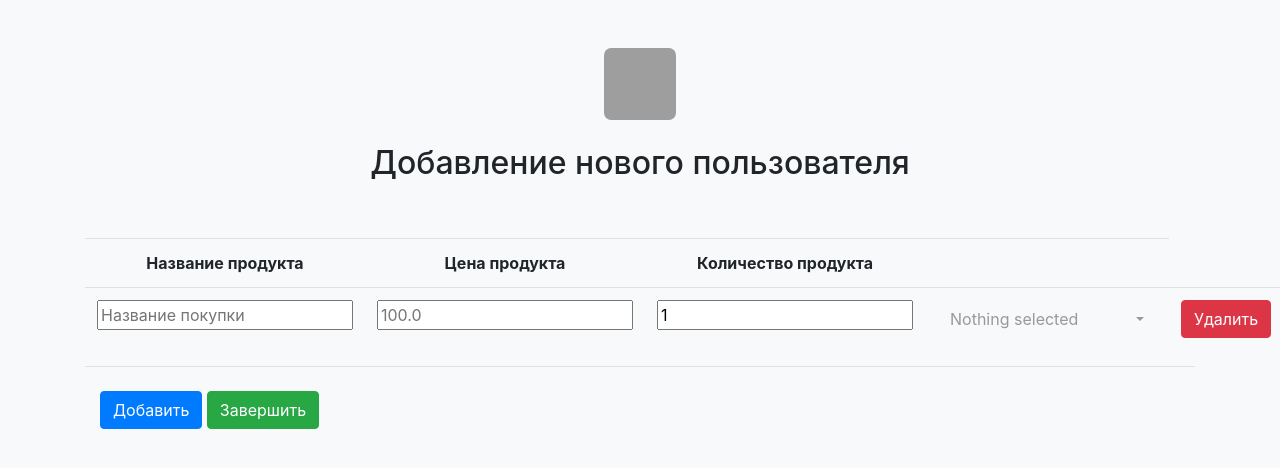
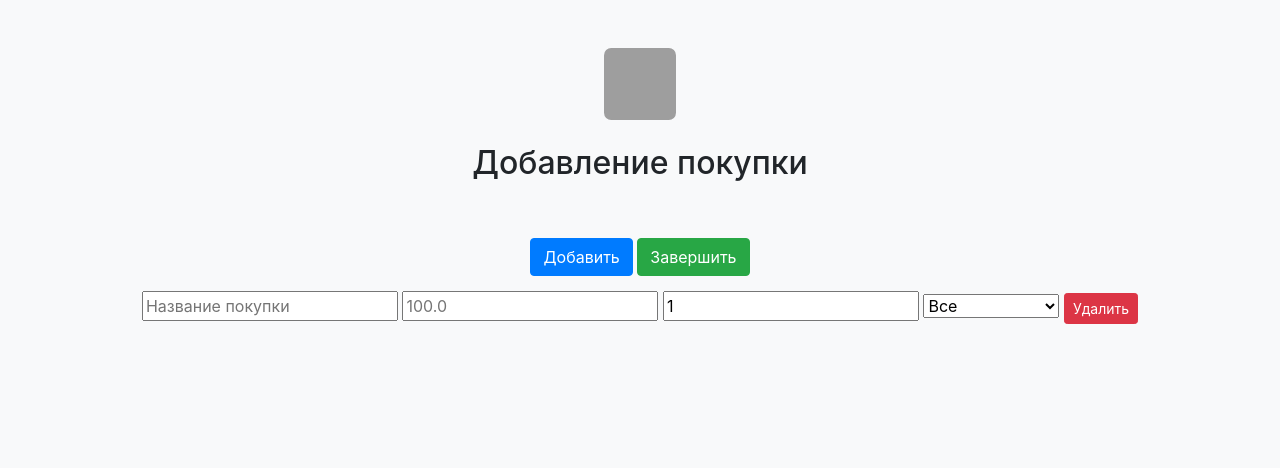
Before and after one commit to stamplevskiyd/ShoppingListCRM, a Django app: page /purchase/add in a window 1280 px wide. Shown: the part 56-524 px from the top of the page. Run offline with Django 4.2, Linux system fonts and the light colour scheme; tables that the repository leaves empty hold one stand-in row (values such as "Sample post"); some libraries are stand-ins or nearby versions; grey boxes are pictures that could not be loaded.

Commit message:
Версия с рабочим селектором пользователей

```diff
--- a/shopping/templates/shopping/add_purchase.html
+++ b/shopping/templates/shopping/add_purchase.html
@@ -44,121 +44,218 @@
 {% get_purchase_price_input as  purchase_price_input %}
 {% get_purchase_count_input as purchase_count_input %}
 {% get_remove_button as remove_button %}
-{#{% get_person_selector as person_selector %}#}
 
-<div class="container">
+
+{#<div class="container">#}
+{#    <div class="py-5 text-center">#}
+{#        <img class="d-block mx-auto mb-4" src="https://getbootstrap.com/docs/4.0/assets/brand/bootstrap-solid.svg" alt="" width="72" height="72">#}
+{#        <h2>Добавление нового пользователя</h2>#}
+{#    </div>#}
+{##}
+{#    <div class="row">#}
+{#        <div class="col order-md-1 text-center">#}
+{#            <form name="FormData" method="post" action="">#}
+{#                <table class="table" id="product_table">#}
+{#                    <tbody>#}
+{#                    <tr>#}
+{#                        <th>Название продукта</th>#}
+{#                        <th>Цена продукта</th>#}
+{#                        <th>Количество продукта</th>#}
+{#                        <th style="width:40%;"></th>#}
+{#                    </tr>#}
+{#                    <tr>#}
+{#                        <!-- Название покупки -->#}
+{#                        <td>#}
+{#                            {% autoescape off %}#}
+{#                                {{ purchase_name_input }}#}
+{#                            {% endautoescape %}#}
+{#                        </td>#}
+{##}
+{#                        <!-- Стоимость покупки -->#}
+{#                        <td>#}
+{#                            {% autoescape off %}#}
+{#                                {{ purchase_price_input }}#}
+{#                            {% endautoescape %}#}
+{#                        </td>#}
+{##}
+{#                        <!-- Количество -->#}
+{#                        <td>#}
+{#                            {% autoescape off %}#}
+{#                                {{ purchase_count_input }}#}
+{#                            {% endautoescape %}#}
+{#                        </td>#}
+{##}
+{#                        <!-- Кому продукт -->#}
+{#                        <td>#}
+{#                            <select name="person_list[]" id="person_list[]" class="form-select form-select-sm" aria-label=".form-select-sm example">#}
+{#                                <option value="all">Все</option>#}
+{#                                {% for person in persons %}#}
+{#                                    <option value="{{ person.id }}">{{ person.name }}</option>#}
+{#                                {% endfor %}#}
+{#                            </select>#}
+{#                        </td>#}
+{##}
+{#                        <!-- Кнопка удаления -->#}
+{#                        <td>#}
+{#                            {% autoescape off %}#}
+{#                                {{ remove_button }}#}
+{#                            {% endautoescape %}#}
+{#                        </td>#}
+{#                    </tr>#}
+{#                    </tbody>#}
+{#                </table>#}
+{#                <hr class="mb-4">#}
+{#                <div class="col order-md-1 text-left">#}
+{#                    <button class="add_product btn btn-primary">Добавить</button>#}
+{#                    <input type="submit" class="btn btn-success" value="Завершить">#}
+{#                </div>#}
+{#            </form>#}
+{#        </div>#}
+{#    </div>#}
+{#</div>#}
+{#</body>#}
+{#</html>#}
+{##}
+{##}
+{#<script src="https://ajax.googleapis.com/ajax/libs/jquery/3.3.1/jquery.min.js">#}
+{#</script>#}
+{##}
+{#<script>#}
+{#    // //Add Employee#}
+{#    $(document).ready(function () {#}
+{#        var max_rows = 100; //Maximum allowed group of input fields#}
+{#        var wrapper = $("#product_table"); //Group of input fields wrapper#}
+{#        var add_button = $(".add_product"); //Add button class or ID#}
+{#        var x = 0; //Initial group of input fields count#}
+{##}
+{#        $(add_button).click(function (e) { //On click add product button#}
+{#            e.preventDefault();#}
+{#            if (x < max_rows) { //max group of input fields allowed#}
+{#                x++; //group of input fields increment#}
+{#                $('#product_table tr:last td:last-child').html("");#}
+{#                var line = ''#}
+{##}
+{#                {% autoescape off %}#}
+{#                    line += '<tr><td>';#}
+{#                    line += '{{ purchase_name_input }}</td><td>';#}
+{#                    line += '{{ purchase_price_input }}</td><td>';#}
+{#                    line += '{{ purchase_count_input }}</td><td>';#}
+{#                    var name = "person_list_" + x + "[]";#}
+{#                    line += '<select name="' + name + '" id="' + name + '" class="form-select form-select-sm" aria-label=".form-select-sm example">'#}
+{#                    line += '<option value="all">Все</option>'#}
+{#                    {% for person in persons %}#}
+{#                        line += '<option value="{{ person.id }}">{{ person.name }}</option>'#}
+{#                    {% endfor %}#}
+{#                    line += '</select></td></td></tr>'#}
+{#                    line += '{{ remove_button }}</td></td></tr>'#}
+{#line = +'<tr><td>' +#}
+{#    '{{ purchase_name_input }}</td><td>' +#}
+{#    '{{ purchase_price_input }}</td><td>' +#}
+{#    '{{ purchase_count_input }}</td><td>'#}
+{#                {% endautoescape %}#}
+{##}
+{#line += '<select class="selectpicker" name="person_list[]" id="person_list[]" multiple data-live-search="true">'#}
+{#line += '<option value="all">Все</option>'#}
+{##}
+{#                    {% for person in persons %}#}
+{#                        line += '<option value="{{ person.id }}">{{ person.name }}</option>'#}
+{#                    {% endfor %}#}
+{##}
+{#line += '</select></td></td>'#}
+{##}
+{#                {% autoescape off %}#}
+{#line += '{{ remove_button }}</td></tr>'#}
+{#                    $(wrapper).append(line);#}
+{#                {% endautoescape %}#}
+{##}
+{#$(wrapper).append(line);#}
+{#            }#}
+{#        });#}
+{##}
+{#        $(wrapper).on("click", ".remove_product", function (e) { // On click to remove button#}
+{#            e.preventDefault();#}
+{#            $(this).parent().parent().remove();#}
+{#            x--;#}
+{#            var rowCount = $("#product_table tr").length;#}
+{#            if (rowCount > 1) {#}
+{#                $('#product_table tr:last td:last-child').html('<button class="remove_product btn btn-danger">Удалить</button></td>');#}
+{#            }#}
+{#        });#}
+{##}
+{#    });#}
+{#</script>#}
+
+{#<div class="container">#}
 <div class="py-5 text-center">
     <img class="d-block mx-auto mb-4" src="https://getbootstrap.com/docs/4.0/assets/brand/bootstrap-solid.svg" alt="" width="72" height="72">
-        <h2>Добавление нового пользователя</h2>
+    <h2>Добавление покупки</h2>
 </div>
 
-    <div class="row">
+<script src="https://cdnjs.cloudflare.com/ajax/libs/jquery/3.3.1/jquery.min.js"></script>
+<div>
     <div class="col order-md-1 text-center">
-            <form name="FormData" method="post" action="">
-                <table class="table" id="product_table">
-                    <tbody>
-                    <tr>
-                        <th>Название продукта</th>
-                        <th>Цена продукта</th>
-                        <th>Количество продукта</th>
-                        <th style="width:40%;"></th>
-                    </tr>
-                    <tr>
-                        <!-- Название покупки -->
-                        <td>
+        <form action="{% url 'add_purchase_url' %}" method="post">
+        <button class="add_product_field btn btn-primary" style="margin-bottom: 15px">Добавить</button>
+        <input type="submit" class="btn btn-success" style="margin-bottom: 15px" value="Завершить">
+            <br>
+            <div class="product_list_container">
                 {% autoescape off %}
                     {{ purchase_name_input }}
-                            {% endautoescape %}
-                        </td>
-
-                        <!-- Стоимость покупки -->
-                        <td>
-                            {% autoescape off %}
                     {{ purchase_price_input }}
-                            {% endautoescape %}
-                        </td>
-
-                        <!-- Количество -->
-                        <td>
-                            {% autoescape off %}
                     {{ purchase_count_input }}
-                            {% endautoescape %}
-                        </td>
-
-                        <!-- Кому продукт -->
-                        <td>
-                            <select class="selectpicker" name="person_list[]" id="person_list[]" multiple data-live-search="true">
+                    <select name="person_list[]" id="person_list[]" class="form-select form-select-sm" aria-label=".form-select-sm example">
                         <option value="all">Все</option>
                         {% for person in persons %}
                             <option value="{{ person.id }}">{{ person.name }}</option>
                         {% endfor %}
                     </select>
-                        </td>
-
-                        <!-- Кнопка удаления -->
-                        <td>
-                            {% autoescape off %}
                     {{ remove_button }}
                 {% endautoescape %}
-                        </td>
-                    </tr>
-                    </tbody>
-                </table>
-                <hr class="mb-4">
-                <div class="col order-md-1 text-left">
-                    <button class="add_product btn btn-primary">Добавить</button>
-                    <input type="submit" class="btn btn-success" value="Завершить">
             </div>
         </form>
     </div>
 </div>
-</div>
-</body>
-</html>
+{#</div>#}
 
 
-<script src="https://ajax.googleapis.com/ajax/libs/jquery/3.3.1/jquery.min.js">
-</script>
+<!-- Скрипт для добавления полей -->
+<script>
+    $(document).ready(function () {
+        var max_fields = 100;
+        var wrapper = $(".product_list_container");
+        var add_button = $(".add_product_field");
 
-<script>
-    // //Add Employee
-    $(document).ready(function () {
-        var max_rows = 100; //Maximum allowed group of input fields
-        var wrapper = $("#product_table"); //Group of input fields wrapper
-        var add_button = $(".add_product"); //Add button class or ID
-        var x = 0; //Initial group of input fields count
-
-        $(add_button).click(function (e) { //On click add product button
+        var x = 1;
+        $(add_button).click(function (e) {
             e.preventDefault();
-            if (x < max_rows) { //max group of input fields allowed
-                x++; //group of input fields increment
-                $('#product_table tr:last td:last-child').html("");
+            if (x < max_fields) {
+                x++;
+                var line = ''
+                line += '<div class="col order-md-1 text-center">'
                 {% autoescape off %}
-                    $(wrapper).append('<tr><td>' +
-                        '{{ purchase_name_input }}</td><td>' +
-                        '{{ purchase_price_input }}</td><td>' +
-                        '{{ purchase_count_input }}</td><td>' +
-                        '<select class="selectpicker" name="person_list[]" id="person_list[]" multiple data-live-search="true">' +
-                        '<option value="all">Все</option>' +
-                        {#'{% endautoescape %}{% for person in persons %}' +#}
-                        {#    '<option value="{{ person.id }}">{{ person.name }}</option>' +#}
-                        {#    '{% endfor %}{% autoescape off %}' +#}
-                        '</select></td></td></tr>' +
-                        '{{ remove_button }}</td></td></tr>'
-                    );
+                    line += '{{ purchase_name_input }} '
+                    line += '{{ purchase_price_input }} '
+                    line += '{{ purchase_count_input }} '
+                    line += '<select name="person_list[]" id="person_list[]" class="form-select form-select-sm" aria-label=".form-select-sm example">'
+                    line += '<option value="all">Все</option>'
+                        {% for person in persons %}
+                        line += '<option value="{{ person.id }}">{{ person.name }}</option>'
+                        {% endfor %}
+                    line += '</select> '
+                    line += '{{ remove_button }} '
                 {% endautoescape %}
+                line += '</div>'
+                $(wrapper).append(line); //add input box
+            } else {
+                alert('You Reached the limits')
             }
         });
 
-        $(wrapper).on("click", ".remove_product", function (e) { // On click to remove button
+        $(wrapper).on("click", ".delete", function (e) {
             e.preventDefault();
-            $(this).parent().parent().remove();
+            $(this).parent('div').remove();
             x--;
-            var rowCount = $("#product_table tr").length;
-            if (rowCount > 1) {
-                $('#product_table tr:last td:last-child').html('<button class="remove_product btn btn-danger">Удалить</button></td>');
-            }
+        })
     });
 
-    });
 </script>
--- a/shopping/templatetags/add_purchase_templates.py
+++ b/shopping/templatetags/add_purchase_templates.py
@@ -6,25 +6,44 @@ register = template.Library()
 @register.simple_tag
 def get_purchase_name_input():
     """Input tag для ввода названия покупки"""
-    return '<input type="text" id="product_name" required="required" name="product_names[]" placeholder="Название покупки"/>'
+    return '<input type="text" ' \
+           'id="product_name" ' \
+           'name="product_name"' \
+           'required="required" ' \
+           'placeholder="Название покупки"/>'
 
 
 @register.simple_tag
 def get_purchase_price_input():
     """Input tag для ввода цены покупки"""
-    return '<input type="number" id="product_price" required="required" pattern="[0-9]+([\.,][0-9]+)?" step="0.01" min="0" name="product_prices[]" placeholder="100.0"/>'
+    return '<input type="number" ' \
+           'id="product_price" ' \
+           'required="required" ' \
+           'pattern="[0-9]+([\.,][0-9]+)?" ' \
+           'step="0.01" ' \
+           'min="0" ' \
+           'name="product_prices[]" ' \
+           'placeholder="100.0"/>'
 
 
 @register.simple_tag
 def get_purchase_count_input():
     """Input tag для ввода числа предметов"""
-    return '<input type="number" id="product_count" required="required" pattern="^[ 0-9]+$" step="1" min="0" name="product_counts[]"placeholder="1" value="1"/>'
+    return '<input type="number" ' \
+           'id="product_count" ' \
+           'required="required" ' \
+           'pattern="^[ 0-9]+$" ' \
+           'step="1" ' \
+           'min="0" ' \
+           'name="product_counts[]" ' \
+           'placeholder="1" ' \
+           'value="1"/>'
 
 
 @register.simple_tag
 def get_remove_button():
     """Тег для кнопки удаления"""
-    return '<button class="remove_product btn btn-danger">Удалить</button>'
+    return '<button class="remove_product btn btn-danger btn-sm">Удалить</button>'
 
 # @register.simple_tag
 # def get_person_selector():
--- a/shopping/views.py
+++ b/shopping/views.py
@@ -111,3 +111,4 @@ def add_purchase_view(request):
 
     else:
         print(request.POST)
+        return HttpResponse(request.POST)
```
Lines whose indentation alone changed are shown as unchanged.
